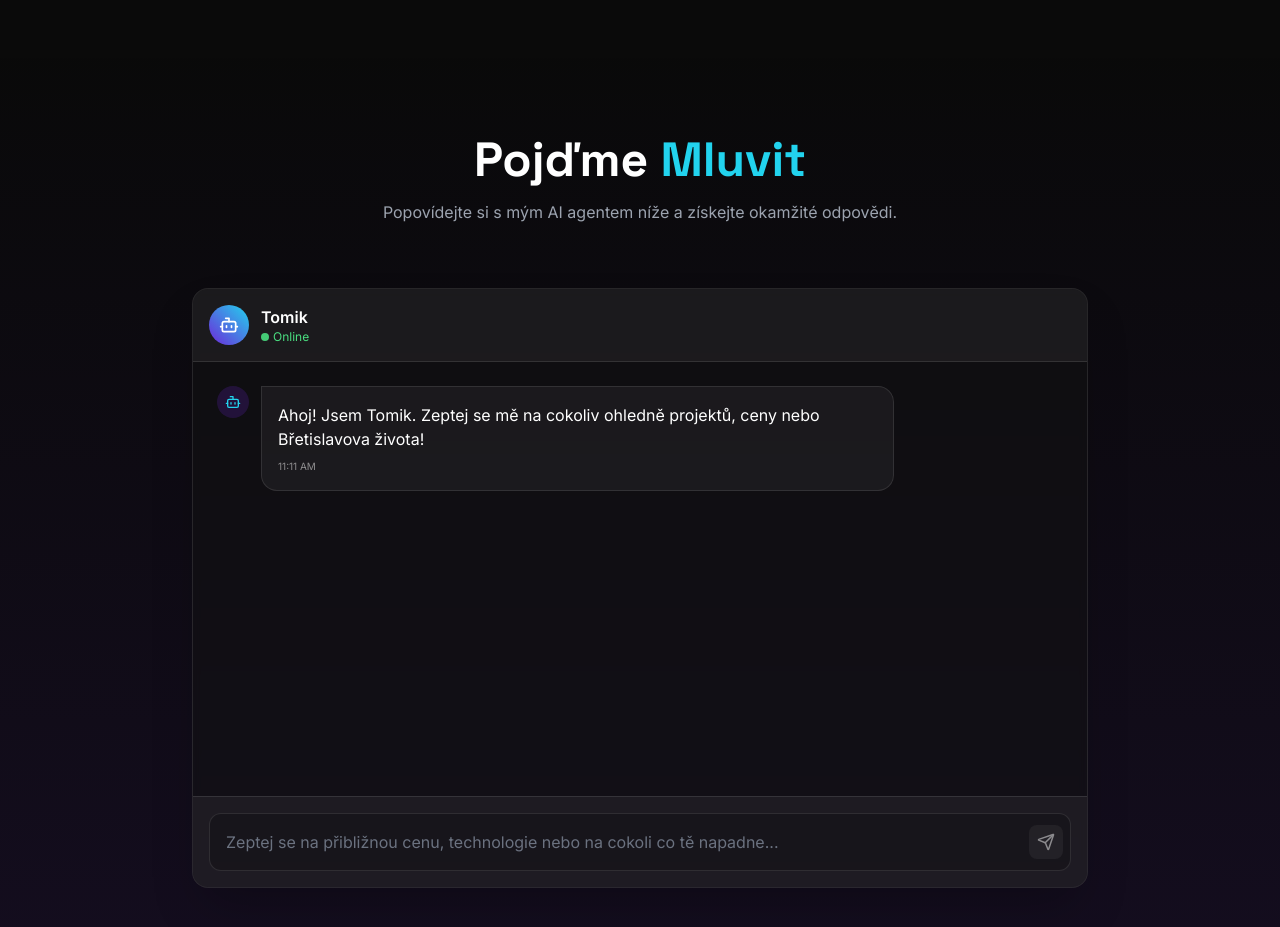
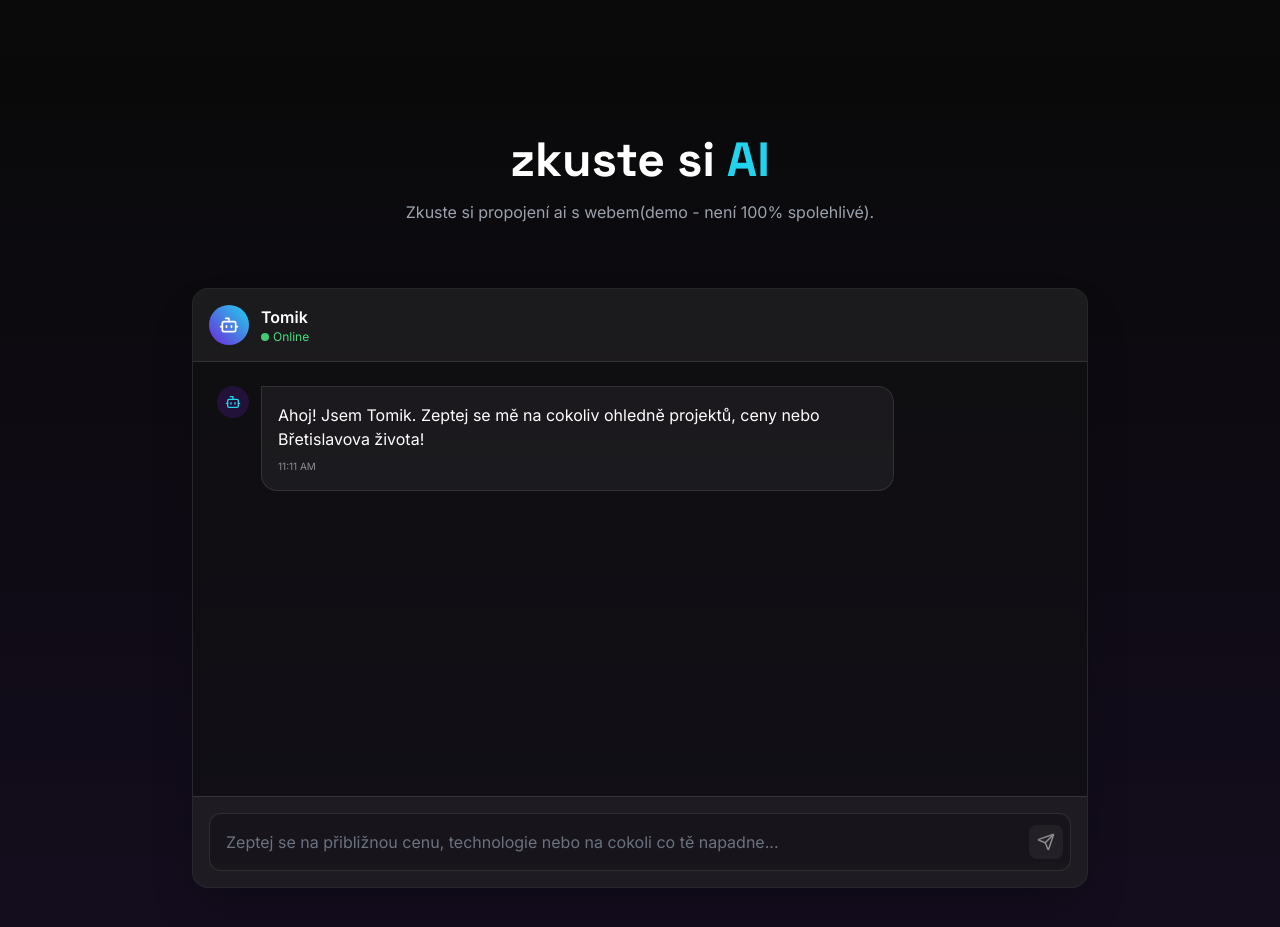
Before and after one commit to FiserBre/fiserbretislav, a React (Vite) app: page / in a window 1280 px wide. Shown: the part 2320-3247 px from the top of the page. Built offline with nearby package versions, Linux system fonts and the light colour scheme.

Commit message:
Update App.tsx

```diff
--- a/App.tsx
+++ b/App.tsx
@@ -110,10 +110,10 @@ const App: React.FC = () => {
               <div className="container mx-auto">
                  <div className="text-center mb-16">
                     <h2 className="text-4xl md:text-5xl font-display font-bold mb-4">
-                        Pojďme <span className="text-accent">Mluvit</span>
+                        zkuste si <span className="text-accent">AI</span>
                     </h2>
                     <p className="text-gray-400">
-                        Popovídejte si s mým AI agentem níže a získejte okamžité odpovědi.
+                        Zkuste si propojení ai s webem(demo - není 100% spolehlivé).
                     </p>
                  </div>
                  <DigitalTwin />
```
